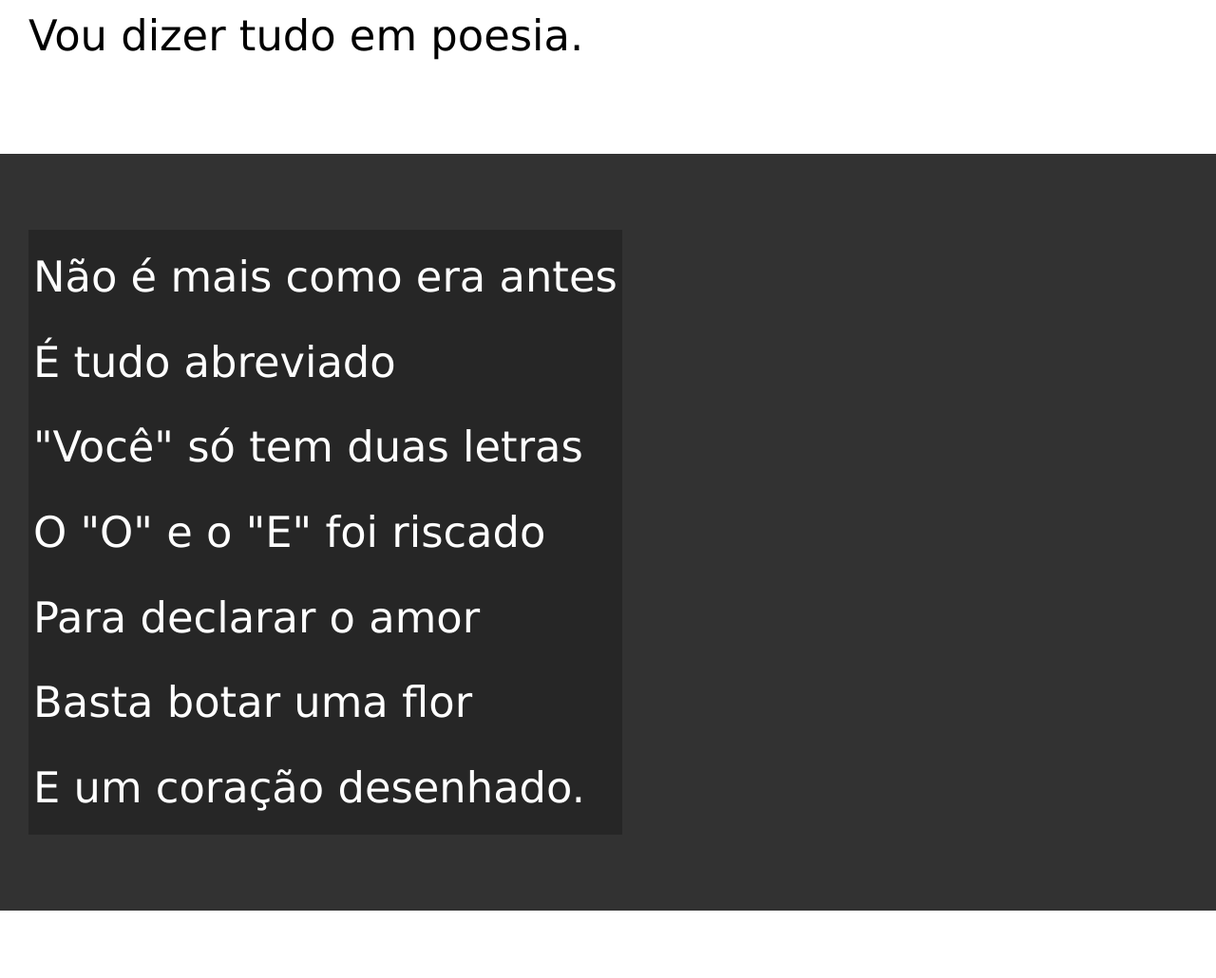
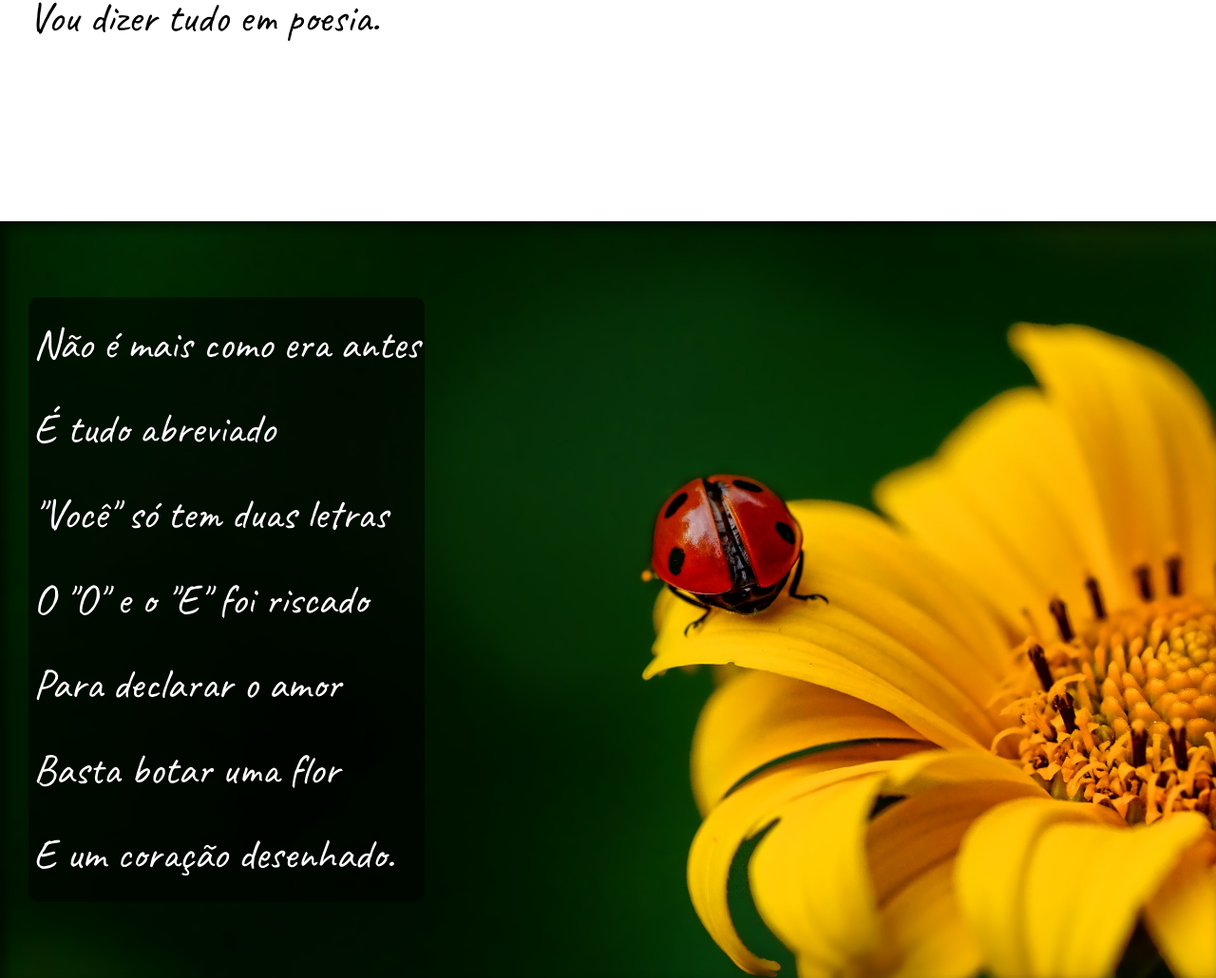
Before and after one commit to lauarnog/html-css, a plain HTML site: page desafios/d012/index.html in a window 1280 px wide. Shown: the part 910-1940 px from the top of the page at 95% size. Drawn offline with Linux system fonts and the light colour scheme.

Commit message:
finalizando d012

```diff
--- a/desafios/d012/index.html
+++ b/desafios/d012/index.html
@@ -5,7 +5,7 @@
     <meta http-equiv="X-UA-Compatible" content="IE=edge">
     <meta name="viewport" content="width=device-width, initial-scale=1.0">
     <title>Cordel Moderno</title>
-    <link rel="stylesheet" href="style.css">in
+    <link rel="stylesheet" href="style.css">
 </head>
 <body>
     <header>
@@ -25,7 +25,7 @@
         </p>
     </section>
 
-    <section class="imagem">
+    <section class="imagem" id="img01">
         <p>
             Não é mais como era antes <br>
             É tudo abreviado <br>
@@ -59,7 +59,7 @@
         </p>
     </section>
 
-    <section class="imagem">
+    <section class="imagem" id="img02">
         <p>
             Tenho saudade das cartas <br>
             Escritas com a própria mão <br>
@@ -94,7 +94,7 @@
     </section>
 
     <footer>
-        <p>Site criado por <a href="https://lauarnog.github.io" target="_blank">Henrique Lauar</a> para o <a href="https://www.cursoemvideo.com" target="_blank">Curso em Video</a></p>
+        <p>Site criado por <a href="https://github.com/lauarnog" target="_blank">Henrique Lauar</a> para o <a href="https://www.cursoemvideo.com" target="_blank">Curso em Video</a></p>
     </footer>
 </body>
 </html>
--- a/desafios/d012/style.css
+++ b/desafios/d012/style.css
@@ -1,14 +1,14 @@
 @charset "UTF-8";
 
 
-@import url('https://fonts.googleapis.com/css2?family=Sriracha&display=swap');
+@import url('https://fonts.googleapis.com/css2?family=Caveat&display=swap');
 
 @import url('https://fonts.googleapis.com/css2?family=Ubuntu&display=swap');
 
 
 :root {
     --fonte1: Verdana, Geneva, Tahoma, sans-serif;
-    --fonte2: 'Sriracha', cursive;
+    --fonte2: 'Caveat', cursive;
     --fonte3: 'Ubuntu', sans-serif;
 
 }
@@ -26,7 +26,7 @@ html, body {
 }
 
 header {
-    background-color: black;
+    background-image: linear-gradient(to bottom, black, rgb(72, 72, 72));
     color: white;
     text-align: center;
 }
@@ -57,28 +57,49 @@ section {
     padding-bottom: 10vh;
     padding-left: 30px;
     line-height: 2em;
+    font-size: 3.5vw;
+}
+
+section > p {
     font-family: var(--fonte2);
-    font-size: 3.5vw;
+    padding-bottom: 2em;
 }
 
 section.normal{
     background-color: white;
     color: black;
+
 }
 
 section.imagem {
     background-color: rgb(50, 50, 50);
     color: white;
+    box-shadow: inset 6px 6px 13px 0px rgba(0, 0, 0, 0.571);
+    background-size: cover;
+    background-attachment: fixed;
 }
 
 section.imagem > p {
     display: inline-block;
     padding: 5px;
-    background-color: rgba(0, 0, 0, 0.250);
+    background-color: rgba(0, 0, 0, 0.550);
+    text-shadow: 1px 1px 0px rgba(0, 0, 0, 0.556);
+    border-radius: 10px;
+}
+
+section#img01 {
+    background-image: url(imagens/background001.jpg);
+    background-position: right center;
+
+}
+
+section#img02 {
+    background-image: url(imagens/background002.jpg);
+
 }
 
 footer {
-    background-color: black;
+    background-image: linear-gradient(to top, black, rgb(72, 72, 72));
     color: white;
     text-align: center;
     padding: 10px;
```
